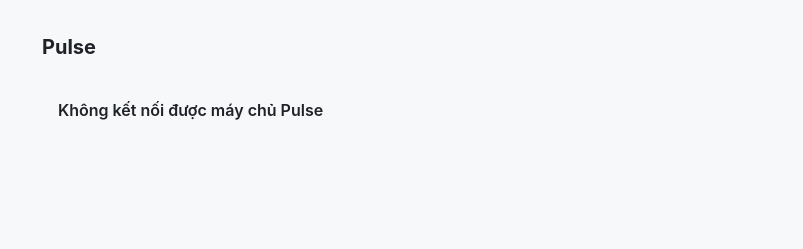
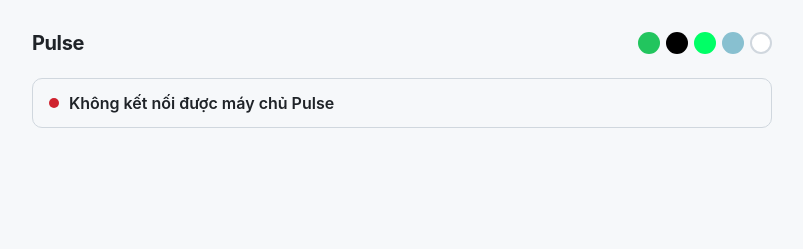
Before and after one commit to nguyenquocanhz/pulse, a website: page public/index.html in a window 1280 px wide. Shown: the whole page, without its empty margins (238-1041 px from the left). Drawn offline with Linux system fonts and the light colour scheme; no server answers.

Commit message:
Thêm 5 theme cho status page + pitch README gọn lại
- 5 theme chọn được, lưu localStorage: Slate, Midnight (OLED),
  Terminal (monospace), Nord, Sáng. Rút từ ui-ux-pro-max.
- Bộ chọn theme dạng swatch, có aria-label và focus-visible
- Spinner đổi từ ký tự sang SVG (không dùng emoji làm icon)
- Tôn trọng prefers-reduced-motion
- README: pitch một dòng ở đầu, mục tính năng gọn lại

```diff
--- a/public/index.html
+++ b/public/index.html
@@ -3,86 +3,202 @@
 <head>
   <meta charset="utf-8" />
   <meta name="viewport" content="width=device-width, initial-scale=1" />
-  <title>Pulse — Trạng thái</title>
+  <title>Pulse</title>
   <style>
+    /* =========================================================================
+       THEME. Mỗi theme là một bộ biến CSS. Đổi theme = đổi [data-theme] ở <html>.
+       Rút từ ui-ux-pro-max: slate dev-tool, OLED đen, terminal matrix, nord, sáng.
+       ========================================================================= */
     :root {
-      --bg: #0d1117; --panel: #161b22; --border: #21262d;
-      --text: #e6edf3; --muted: #7d8590;
-      --up: #3fb950; --down: #f85149; --degraded: #d29922;
+      --radius: 10px;
+      --font: -apple-system, system-ui, "Segoe UI", Roboto, sans-serif;
+      --mono: ui-monospace, "SF Mono", "Cascadia Code", Menlo, monospace;
     }
+
+    /* Slate — mặc định, nền tối dev-tool + xanh "run" */
+    :root, [data-theme="slate"] {
+      --bg: #0f172a; --panel: #1e293b; --panel-2: #172033; --border: #334155;
+      --text: #f8fafc; --muted: #94a3b8;
+      --up: #22c55e; --down: #ef4444; --degraded: #eab308;
+      --accent: #22c55e; --glow: none; --body-font: var(--font);
+    }
+
+    /* Midnight — OLED đen tuyệt đối, tiết kiệm pin, tương phản cao */
+    [data-theme="midnight"] {
+      --bg: #000000; --panel: #0a0a0a; --panel-2: #0f0f0f; --border: #1f1f1f;
+      --text: #ffffff; --muted: #8a8a8a;
+      --up: #00e676; --down: #ff5252; --degraded: #ffd740;
+      --accent: #00e676; --glow: none; --body-font: var(--font);
+    }
+
+    /* Terminal — matrix xanh trên đen, chữ monospace, có ánh sáng nhẹ */
+    [data-theme="terminal"] {
+      --bg: #0d0d0d; --panel: #111511; --panel-2: #0f130f; --border: #1c261c;
+      --text: #00ff66; --muted: #4c8a5c;
+      --up: #00ff66; --down: #ff3366; --degraded: #ffcc00;
+      --accent: #00ff66; --glow: 0 0 8px currentColor; --body-font: var(--mono);
+    }
+
+    /* Nord — bảng màu lạnh dịu, rất được ưa chuộng */
+    [data-theme="nord"] {
+      --bg: #2e3440; --panel: #3b4252; --panel-2: #353c4a; --border: #4c566a;
+      --text: #eceff4; --muted: #81a1c1;
+      --up: #a3be8c; --down: #bf616a; --degraded: #ebcb8b;
+      --accent: #88c0d0; --glow: none; --body-font: var(--font);
+    }
+
+    /* Light — sáng, sạch, tương phản đạt WCAG */
+    [data-theme="light"] {
+      --bg: #f6f8fa; --panel: #ffffff; --panel-2: #f0f3f6; --border: #d0d7de;
+      --text: #1f2328; --muted: #656d76;
+      --up: #1a7f37; --down: #cf222e; --degraded: #9a6700;
+      --accent: #1a7f37; --glow: none; --body-font: var(--font);
+    }
+
+    /* Người chưa chọn theme: theo hệ điều hành */
     @media (prefers-color-scheme: light) {
-      :root {
-        --bg: #f6f8fa; --panel: #fff; --border: #d0d7de;
+      :root:not([data-theme]) {
+        --bg: #f6f8fa; --panel: #ffffff; --panel-2: #f0f3f6; --border: #d0d7de;
         --text: #1f2328; --muted: #656d76;
+        --up: #1a7f37; --down: #cf222e; --degraded: #9a6700; --accent: #1a7f37;
       }
     }
+
     * { box-sizing: border-box; }
     body {
       margin: 0; background: var(--bg); color: var(--text);
-      font-family: -apple-system, system-ui, "Segoe UI", Roboto, sans-serif;
-      line-height: 1.5;
+      font-family: var(--body-font); line-height: 1.5;
+      transition: background .2s ease, color .2s ease;
     }
-    .wrap { max-width: 760px; margin: 0 auto; padding: 32px 20px 60px; }
-    header { display: flex; align-items: center; gap: 14px; margin-bottom: 8px; }
-    h1 { font-size: 20px; margin: 0; }
+    .wrap { max-width: 780px; margin: 0 auto; padding: 28px 20px 60px; }
+
+    header { display: flex; align-items: center; justify-content: space-between; gap: 12px; }
+    h1 { font-size: 20px; margin: 0; letter-spacing: -0.02em; }
+
+    /* ---- bộ chọn theme ---- */
+    .themes { display: flex; gap: 6px; }
+    .swatch {
+      width: 22px; height: 22px; border-radius: 50%; cursor: pointer; padding: 0;
+      border: 2px solid transparent; transition: border-color .15s ease, transform .15s ease;
+      position: relative;
+    }
+    .swatch:hover { transform: translateY(-1px); }
+    .swatch[aria-pressed="true"] { border-color: var(--text); }
+    .swatch:focus-visible { outline: 2px solid var(--accent); outline-offset: 2px; }
+
     .overall {
-      display: inline-flex; align-items: center; gap: 8px;
-      padding: 10px 16px; border-radius: 8px; font-weight: 600;
-      margin: 18px 0 24px; width: 100%;
+      display: flex; align-items: center; gap: 10px;
+      padding: 12px 16px; border-radius: var(--radius); font-weight: 600;
+      margin: 20px 0 22px; border: 1px solid var(--border);
     }
-    .overall.operational { background: color-mix(in srgb, var(--up) 15%, transparent); color: var(--up); }
-    .overall.degraded    { background: color-mix(in srgb, var(--degraded) 15%, transparent); color: var(--degraded); }
-    .overall.down        { background: color-mix(in srgb, var(--down) 15%, transparent); color: var(--down); }
+    .overall.operational { color: var(--up); }
+    .overall.degraded    { color: var(--degraded); }
+    .overall.down        { color: var(--down); }
+    .overall .dot { box-shadow: var(--glow); }
+
     .dot { width: 10px; height: 10px; border-radius: 50%; flex-shrink: 0; }
     .dot.up { background: var(--up); } .dot.down { background: var(--down); }
     .dot.unknown { background: var(--muted); }
+
     .card {
       background: var(--panel); border: 1px solid var(--border);
-      border-radius: 10px; padding: 16px 18px; margin-bottom: 12px;
+      border-radius: var(--radius); padding: 16px 18px; margin-bottom: 12px;
+      transition: background .2s ease, border-color .2s ease;
     }
     .card-top { display: flex; align-items: center; justify-content: space-between; gap: 12px; }
     .name { display: flex; align-items: center; gap: 10px; font-weight: 600; }
-    .target { color: var(--muted); font-size: 12px; font-family: ui-monospace, monospace; margin-top: 2px; }
+    .name .dot { box-shadow: var(--glow); }
+    .target { color: var(--muted); font-size: 12px; font-family: var(--mono); margin-top: 3px; }
     .metrics { text-align: right; font-size: 13px; color: var(--muted); white-space: nowrap; }
     .metrics b { color: var(--text); font-weight: 600; }
-    .bars { display: flex; gap: 2px; margin-top: 14px; height: 28px; align-items: flex-end; }
-    .bar { flex: 1; min-width: 2px; border-radius: 2px; background: var(--up); opacity: .85; }
+
+    .bars { display: flex; gap: 2px; margin-top: 14px; height: 26px; align-items: flex-end; }
+    .bar { flex: 1; min-width: 2px; border-radius: 2px; background: var(--up); opacity: .9; height: 100%; }
     .bar.down { background: var(--down); }
-    .bar.gap { background: var(--border); }
-    .err { color: var(--down); font-size: 12px; margin-top: 10px; font-family: ui-monospace, monospace; word-break: break-word; }
-    footer { color: var(--muted); font-size: 12px; text-align: center; margin-top: 30px; }
-    .spin { animation: s 1s linear infinite; display: inline-block; }
-    @keyframes s { to { transform: rotate(360deg); } }
+
+    .err { color: var(--down); font-size: 12px; margin-top: 10px; font-family: var(--mono); word-break: break-word; }
+    footer { color: var(--muted); font-size: 12px; text-align: center; margin-top: 28px; }
+
+    /* Spinner SVG, không dùng emoji làm icon */
+    .spin { animation: spin 1s linear infinite; }
+    @keyframes spin { to { transform: rotate(360deg); } }
+
+    @media (prefers-reduced-motion: reduce) {
+      * { transition: none !important; }
+      .spin { animation-duration: 3s; }
+    }
   </style>
 </head>
 <body>
   <div class="wrap">
     <header>
       <h1 id="title">Pulse</h1>
+      <div class="themes" id="themes" role="group" aria-label="Chọn giao diện"></div>
     </header>
+
     <div id="overall" class="overall">
-      <span class="spin">◌</span> Đang tải…
+      <svg class="spin" width="16" height="16" viewBox="0 0 24 24" fill="none" aria-hidden="true">
+        <circle cx="12" cy="12" r="9" stroke="currentColor" stroke-width="3" stroke-opacity="0.25"/>
+        <path d="M21 12a9 9 0 0 0-9-9" stroke="currentColor" stroke-width="3" stroke-linecap="round"/>
+      </svg>
+      Đang tải…
     </div>
+
     <div id="list"></div>
     <footer id="footer"></footer>
   </div>
 
   <script>
+    // ---- theme ----
+    const THEMES = [
+      { id: 'slate',    color: '#22c55e', label: 'Slate' },
+      { id: 'midnight', color: '#000000', label: 'Midnight' },
+      { id: 'terminal', color: '#00ff66', label: 'Terminal' },
+      { id: 'nord',     color: '#88c0d0', label: 'Nord' },
+      { id: 'light',    color: '#ffffff', label: 'Sáng' },
+    ];
+    const KEY = 'pulse-theme';
+
+    function applyTheme(id) {
+      document.documentElement.setAttribute('data-theme', id);
+      localStorage.setItem(KEY, id);
+      document.querySelectorAll('.swatch').forEach((b) =>
+        b.setAttribute('aria-pressed', String(b.dataset.theme === id)),
+      );
+    }
+
+    function buildThemeSwitcher() {
+      const host = document.getElementById('themes');
+      host.innerHTML = THEMES.map((t) =>
+        `<button class="swatch" data-theme="${t.id}" title="${t.label}"
+           aria-label="Giao diện ${t.label}" aria-pressed="false"
+           style="background:${t.color}; border-color:${t.color === '#ffffff' ? '#d0d7de' : 'transparent'}"></button>`,
+      ).join('');
+      host.querySelectorAll('.swatch').forEach((b) =>
+        b.addEventListener('click', () => applyTheme(b.dataset.theme)),
+      );
+    }
+
+    const saved = localStorage.getItem(KEY);
+    if (saved) document.documentElement.setAttribute('data-theme', saved);
+    buildThemeSwitcher();
+    if (saved) applyTheme(saved);
+
+    // ---- trạng thái ----
     const OVERALL_TEXT = {
       operational: 'Tất cả hệ thống bình thường',
       degraded: 'Một số dịch vụ gặp sự cố',
       down: 'Hệ thống ngừng hoạt động',
     };
-
     const fmtMs = (ms) => (ms == null ? '—' : ms + 'ms');
     const fmtTime = (t) => new Date(t).toLocaleTimeString('vi-VN');
-    const esc = (s) => String(s).replace(/[&<>]/g, (c) => ({ '&': '&amp;', '<': '&lt;', '>': '&gt;' }[c]));
+    const esc = (s) => String(s).replace(/[&<>"]/g, (c) => ({ '&': '&amp;', '<': '&lt;', '>': '&gt;', '"': '&quot;' }[c]));
 
     function bars(history) {
       if (!history || !history.length) return '';
-      // vẽ tối đa 40 thanh cuối cho gọn trên mobile
-      const h = history.slice(-40);
-      return h.map((r) => `<div class="bar ${r.ok ? '' : 'down'}" title="${fmtTime(r.t)} · ${fmtMs(r.ms)}"></div>`).join('');
+      return history.slice(-40).map((r) =>
+        `<div class="bar ${r.ok ? '' : 'down'}" title="${fmtTime(r.t)} · ${fmtMs(r.ms)}"></div>`,
+      ).join('');
     }
 
     function card(m) {
@@ -117,13 +233,12 @@
 
         const o = document.getElementById('overall');
         o.className = 'overall ' + data.overall;
-        o.textContent = OVERALL_TEXT[data.overall] || data.overall;
+        o.innerHTML = `<span class="dot ${data.overall === 'operational' ? 'up' : 'down'}"></span>${OVERALL_TEXT[data.overall] || data.overall}`;
 
         document.getElementById('list').innerHTML = data.monitors.map(card).join('');
-        document.getElementById('footer').textContent =
-          'Cập nhật ' + new Date(data.updatedAt).toLocaleString('vi-VN');
-      } catch (e) {
-        document.getElementById('overall').textContent = 'Không kết nối được máy chủ Pulse';
+        document.getElementById('footer').textContent = 'Cập nhật ' + new Date(data.updatedAt).toLocaleString('vi-VN');
+      } catch {
+        document.getElementById('overall').innerHTML = '<span class="dot down"></span>Không kết nối được máy chủ Pulse';
       }
     }
 
```
Also changed, not shown: README.md, 1 other file.
